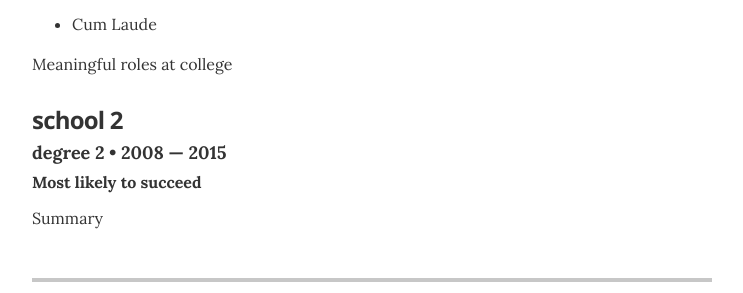
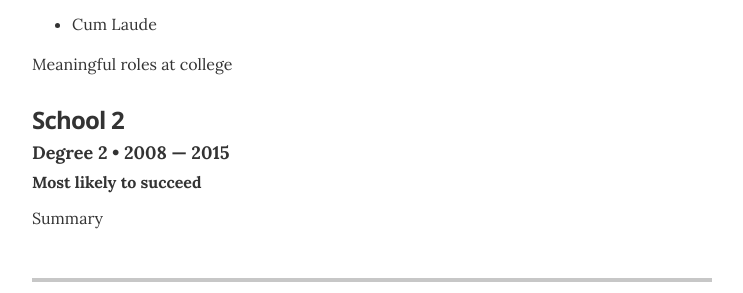
Before and after one commit to MaDrCloudDev/MaDrCloudDev.github.io, a Jekyll site: the page built from index.html, in a window 1280 px wide and 900 px high, scrolled down 950 px. Shown: the part 157-450 px from the top of the window, without its empty margins (268-1011 px from the left). Built offline with Jekyll 4.4.1, drawn with Linux system fonts in a browser that asks for light colours.

```diff
--- a/_data/education.yml
+++ b/_data/education.yml
@@ -6,8 +6,8 @@
     - award: Cum Laude
   summary: Meaningful roles at college
 
-- degree: degree 2
-  uni: school 2
+- degree: Degree 2
+  uni: School 2
   year: 2008 &mdash; 2015
   award: Most likely to succeed
   summary: Summary
```
